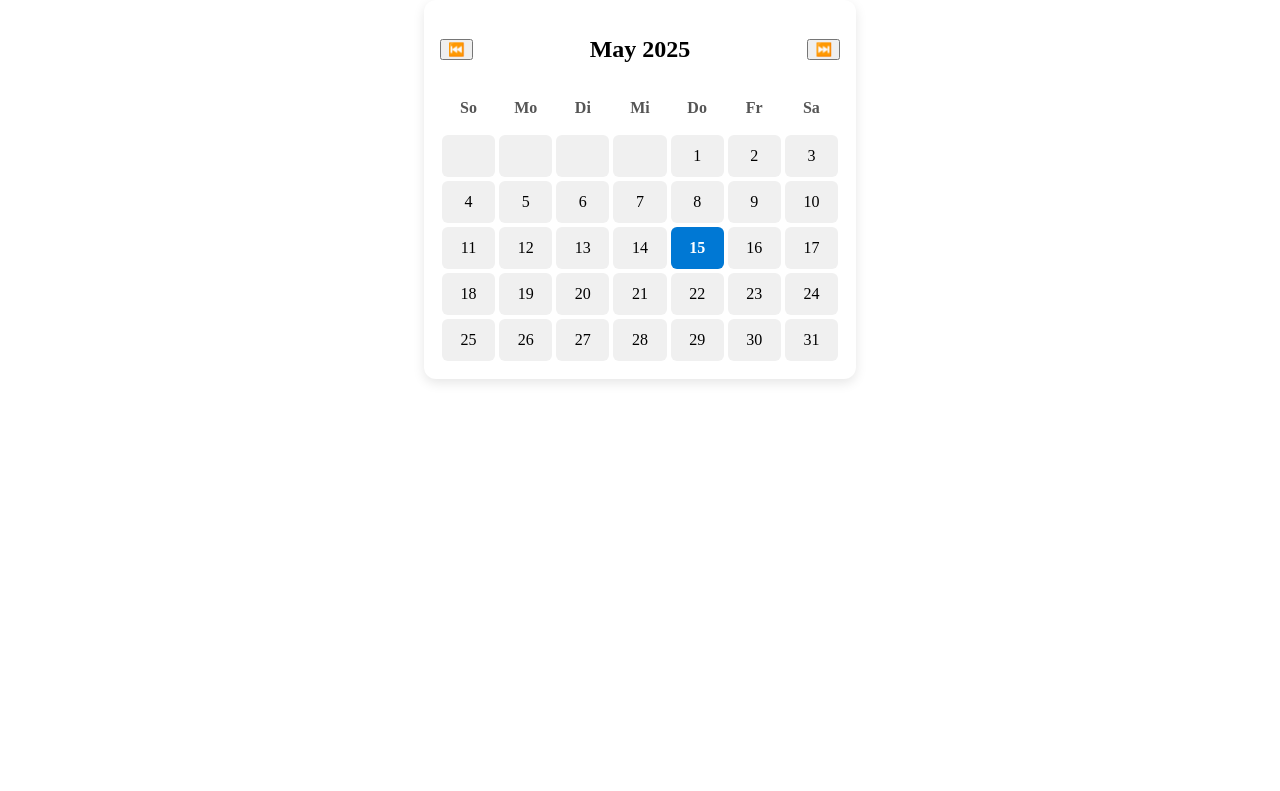
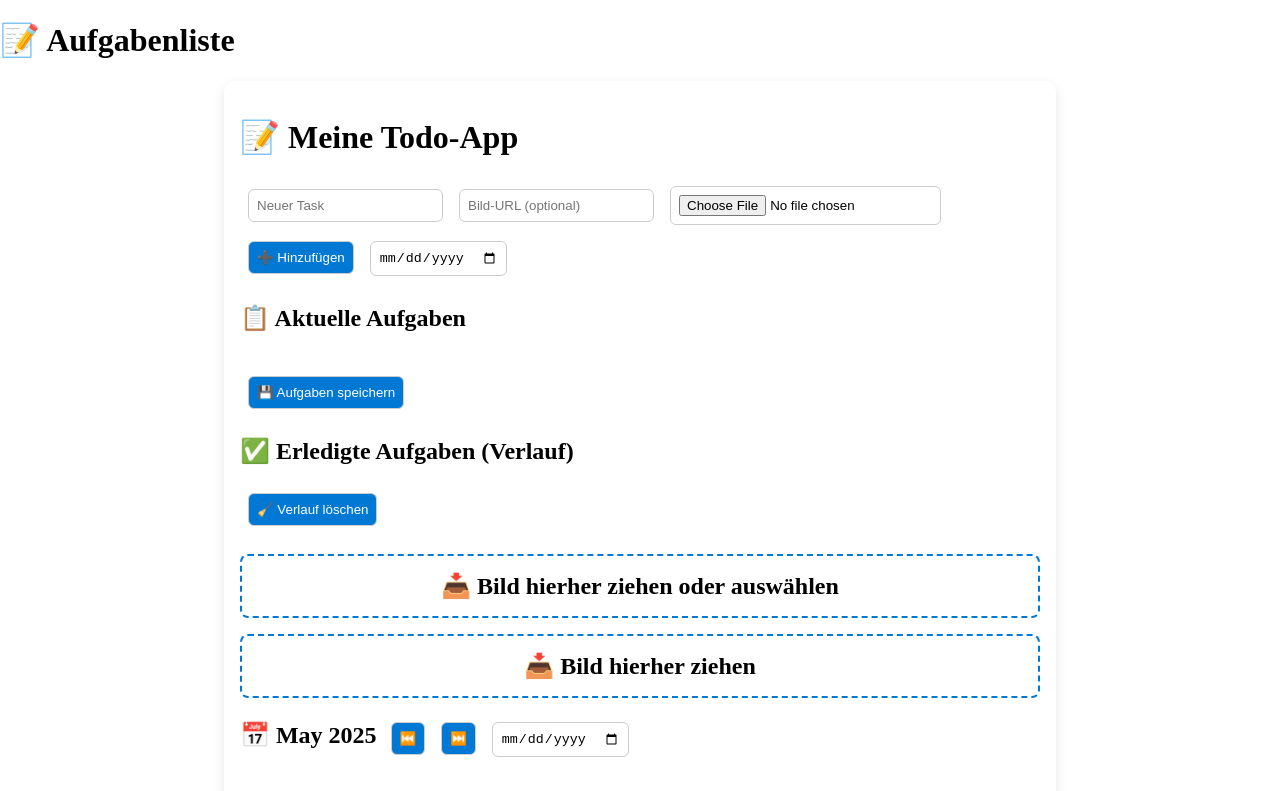
Before and after one commit to Guelistan/MyAngularTodoApp, an Angular app: page /calendar in a window 1280 px wide. Shown: the top 791 px of the page. Built offline with nearby package versions, Linux system fonts and the light colour scheme.

Commit message:
datum zum Bild hinzugefügt und gepeichert ald todo

```diff
--- a/src/app/app.component.html
+++ b/src/app/app.component.html
@@ -1,3 +1,4 @@
 <div>
-    <router-outlet></router-outlet>
+  <h1>📝 Aufgabenliste</h1>
+    <app-todo [todos]="todos"></app-todo>
 </div>
--- a/src/app/app.component.ts
+++ b/src/app/app.component.ts
@@ -1,12 +1,13 @@
 import { Component } from '@angular/core';
-import {RouterOutlet } from '@angular/router';
+import { TodoComponent } from './todo/todo.component';
 
 @Component({
   selector: 'app-root',
-  imports: [RouterOutlet],
+  standalone: true,
+  imports: [TodoComponent],
   templateUrl: './app.component.html',
-  styleUrl: './app.component.css'
+  styleUrls: ['./app.component.css']
 })
 export class AppComponent {
-  title = 'MyAngularTodoApp';
+  todos = [];
 }
--- a/src/app/calendar/calendar.component.html
+++ b/src/app/calendar/calendar.component.html
@@ -6,14 +6,18 @@
   </div>
 
   <div class="weekdays">
-    <div *ngFor="let day of ['So', 'Mo', 'Di', 'Mi', 'Do', 'Fr', 'Sa']">{{ day }}</div>
+    <div *ngFor="let day of ['So', 'Mo', 'Di', 'Mi', 'Do', 'Fr', 'Sa']" class="weekday">
+      {{ day }}
+    </div>
   </div>
 
   <div class="days-grid">
-    <div *ngFor="let day of daysInMonth"
-         [class.today]="isToday(day)"
-         class="day-cell">
-      {{ day?.getDate() || '' }}
+    <div *ngFor="let day of daysInMonth" class="day-cell" [class.today]="isToday(day)"
+      [class.has-task]="hasTodoForDay(day)">
+      <span>{{ day?.getDate() || '' }}</span>
+      <ng-container *ngIf="day">
+        <img *ngFor="let todo of todosForDay(day)" [src]=[todo] class="calendar-day-task-img" alt="Task-Bild" />
+      </ng-container>
     </div>
   </div>
 </div>
--- a/src/app/calendar/calendar.component.ts
+++ b/src/app/calendar/calendar.component.ts
@@ -1,5 +1,11 @@
-import { Component } from '@angular/core';
+import { Component, Input } from '@angular/core';
 import { CommonModule } from '@angular/common';
+// Define the Todo interface if not imported from elsewhere
+export interface Todo {
+  title: string;
+  dueDate?: string | Date;
+  // Add other properties as needed
+}
 
 @Component({
   selector: 'app-calendar',
@@ -11,6 +17,18 @@ import { CommonModule } from '@angular/common';
 export class CalendarComponent {
   currentDate = new Date();
   daysInMonth: Date[] = [];
+  @Input() todos: Todo[] = [];
+  hasTodoForDay(day: Date): boolean {
+    return this.todos.some(todo =>
+      todo.dueDate && new Date(todo.dueDate).toDateString() === day.toDateString()
+    );
+  }
+
+  todosForDay(day: Date): Todo[] {
+    return this.todos.filter(todo =>
+      todo.dueDate && new Date(todo.dueDate).toDateString() === day.toDateString()
+    );
+  }
 
   constructor() {
     this.generateCalendar();
--- a/src/app/todo/todo.component.css
+++ b/src/app/todo/todo.component.css
@@ -109,3 +109,15 @@ button:hover {
 .drop-zone:hover {
   background: #f0f8ff;
 }
+.drop-zone {
+  border: 2px dashed #0078d4;
+  padding: 1rem;
+  text-align: center;
+  border-radius: 8px;
+  margin-bottom: 1rem;
+  transition: background 0.3s ease;
+}
+
+.drop-zone:hover {
+  background: #f0f8ff;
+}
--- a/src/app/todo/todo.component.html
+++ b/src/app/todo/todo.component.html
@@ -39,12 +39,18 @@
   <section class="calendar">
     <h2>
       <div class="drop-zone" (dragover)="onDragOver($event)" (drop)="onDrop($event)">
+        📥 Bild hierher ziehen oder auswählen
+      </div>
+
+      <div class="drop-zone" (dragover)="onDragOver($event)" (drop)="onDrop($event)">
         📥 Bild hierher ziehen
       </div>
 
       📅 {{ currentDate | date: 'MMMM yyyy' }}
       <button (click)="previousMonth()">⏮️</button>
       <button (click)="nextMonth()">⏭️</button>
+      <input type="date" [(ngModel)]="todoDateInput" placeholder="Fälligkeitsdatum" />
+
     </h2>
     <div class="days">
       <div *ngFor="let day of daysInMonth" class="day" [class.today]="isToday(day)">
--- a/src/app/todo/todo.component.ts
+++ b/src/app/todo/todo.component.ts
@@ -1,16 +1,23 @@
-import { Component, signal } from '@angular/core';
+import { Component, signal, Input } from '@angular/core';
 import { CommonModule } from '@angular/common';
 import { FormsModule } from '@angular/forms';
 import { CameraFunctionsComponent } from '../camera-functions/camera-functions.component';
 import { CropperFunctionsComponent } from '../cropper-functions/cropper-functions.component';
 import { UtilsService } from '../utils.service';
 import { ImageEditor } from '../image-editor';
+
 interface Todo {
   text: string;
   image?: string;
   color?: string;
   date?: Date;
   dueDate?: Date;
+  todoDateInput?: string;
+  id: number;
+  titel: string;
+  description: string;
+  completed: boolean;
+
 }
 
 @Component({
@@ -21,9 +28,9 @@ interface Todo {
   styleUrls: ['./todo.component.css']
 })
 export class TodoComponent {
+  @Input() todos: any[] = [];
   todoInput = '';
   todoDateInput = '';
-  todos: Todo[] = [];
   editIndex = -1;
 
   imageInput: any;
@@ -45,34 +52,6 @@ export class TodoComponent {
     this.history = this.utilsService.loadHistory();
   }
 
-  addTodo() {
-    if (this.todoInput.trim()) {
-      const color = this.utilsService.getRandomRainbowColor();
-      this.todos.push({ text: this.todoInput.trim(), color, date: this.currentDate });
-      this.todoInput = '';
-
-
-
-      this.todos.push({
-        text: this.todoInput,
-        image: this.imageInput,
-        dueDate: new Date(this.todoDateInput)
-      });
-      this.todoInput = '';
-      this.imageInput = '';
-      this.todoDateInput = '';
-    }
-  }
-
-  removeTodo(index: number) {
-    const removed = this.todos.splice(index, 1)[0];
-    if (removed) {
-      this.addToHistory(removed.text); // oder das ganze Objekt speichern
-    }
-    if (this.editIndex === index) {
-      this.editIndex = -1;
-    }
-  }
   onDragOver(event: DragEvent) {
     event.preventDefault();
   }
@@ -86,6 +65,32 @@ export class TodoComponent {
         this.imageInput = reader.result as string;
       };
       reader.readAsDataURL(file);
+    }
+  }
+
+  addTodo() {
+    if (this.todoInput.trim()) {
+      const color = this.utilsService.getRandomRainbowColor();
+      this.todos.push({
+        text: this.todoInput.trim(),
+        color,
+        date: this.currentDate,
+        image: this.imageInput,
+        dueDate: this.todoDateInput ? new Date(this.todoDateInput) : undefined
+      });
+      this.todoInput = '';
+      this.imageInput = '';
+      this.todoDateInput = '';
+    }
+  }
+
+  removeTodo(index: number) {
+    const removed = this.todos.splice(index, 1)[0];
+    if (removed) {
+      this.addToHistory(removed.text);
+    }
+    if (this.editIndex === index) {
+      this.editIndex = -1;
     }
   }
 
@@ -111,7 +116,7 @@ export class TodoComponent {
     this.croppedImage = image;
   }
 
-  ImageEditor:ImageEditor | null = null;
+  ImageEditor: ImageEditor | null = null;
   editImage(index: number) {
     this.editIndex = index;
     this.imageToEdit = this.todos[index].image || null;
--- a/src/styles.css
+++ b/src/styles.css
@@ -43,3 +43,30 @@ body {
     width: 100%;
   }
 }
+.primary-button {
+  background-color: #0078d4;
+  color: white;
+  padding: 0.5rem 1rem;
+  border-radius: 6px;
+  border: none;
+  cursor: pointer;
+}
+
+.primary-button:hover {
+  background-color: #005fa3;
+}
+
+.input-field {
+  padding: 0.5rem;
+  border-radius: 6px;
+  border: 1px solid #ccc;
+  width: 100%;
+  max-width: 300px;
+}
+
+.todo-card {
+  background: #fff;
+  border-radius: 12px;
+  padding: 1rem;
+  box-shadow: 0 2px 8px rgba(0, 0, 0, 0.05);
+}
```
